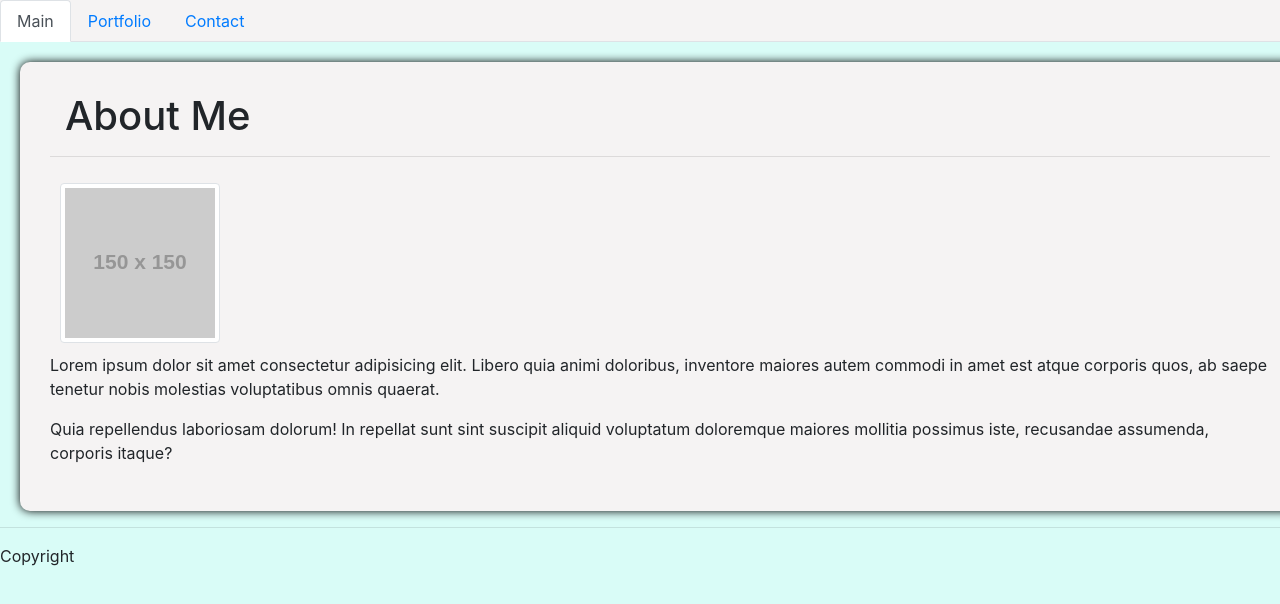
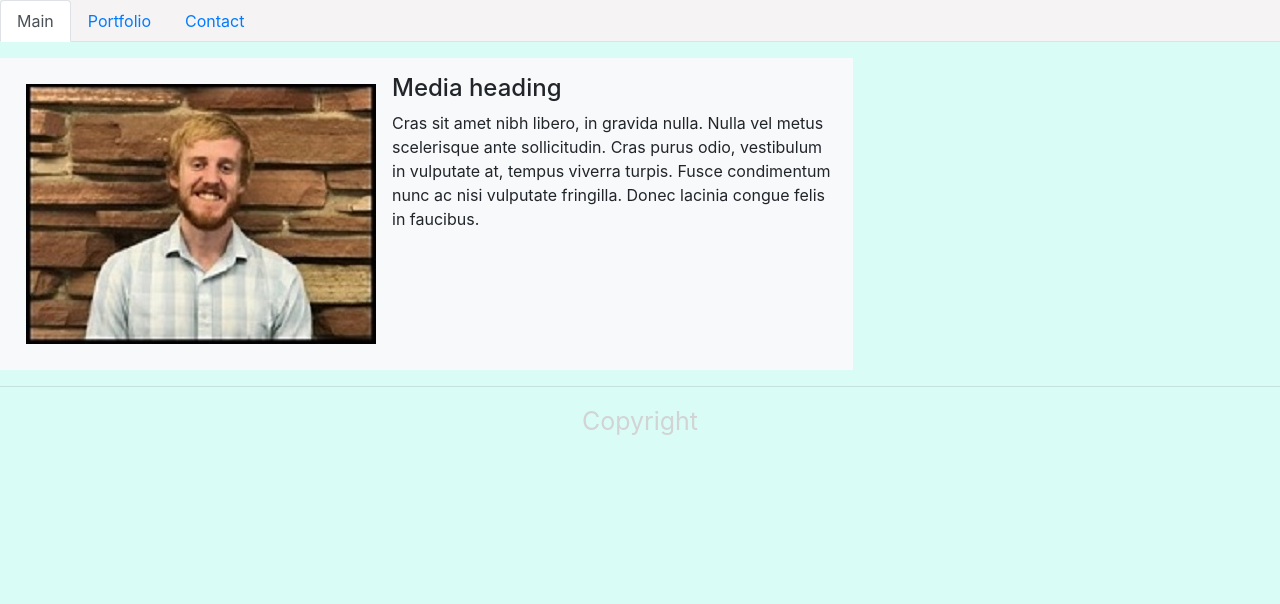
Before and after one commit to markmckenna37/Homework---Responsive-Portfolio, a plain HTML site: page index.html in a window 1280 px wide. Drawn offline with nearby package versions, Linux system fonts and the light colour scheme; placeholder pictures from the web are drawn by us.

Commit message:
Added about-me image, changed about me section to a media-body class, adjusted some spacing of HTML elements

```diff
--- a/index.html
+++ b/index.html
@@ -37,27 +37,16 @@
     </li>
   </ul>
   <!-- Fluid content container for about page contents, CSS styling -->
-  <section class="container-fluid about-container">
-    <!-- Setting grid and column size, adjusted for device responsiveness -->
-    <div class="col-xs-12 col-sm-12 col-md-12 col-lg-6">
-      <h1>About Me</h1>
+  <div class=" col-md-12 col-lg-8 media bg-light p-3 mt-3">
+    <img class="mr-3" src="Assets/Images/Propic.jpeg" alt="Generic placeholder image">
+    <div class="media-body">
+      <h4 class="mt-0">Media heading</h4>
+      <p>Cras sit amet nibh libero, in gravida nulla. Nulla vel metus scelerisque ante sollicitudin. Cras purus odio, vestibulum in vulputate at, tempus viverra turpis. Fusce condimentum nunc ac nisi vulputate fringilla. Donec lacinia congue felis in faucibus.</p>
     </div>
-    <hr>
-    <div class="row">
-      <!-- Column with image and paragraph tags -->
-      <div class="col">
-        <!-- Image with bootstrap class img-thumbnail -->
-        <img class="img-thumbnail" src="https://via.placeholder.com/150">
-        <p>Lorem ipsum dolor sit amet consectetur adipisicing elit. Libero quia animi doloribus, inventore maiores autem
-          commodi in amet est atque corporis quos, ab saepe tenetur nobis molestias voluptatibus omnis quaerat.</p>
-        <p> Quia repellendus laboriosam dolorum! In repellat sunt sint suscipit aliquid voluptatum doloremque maiores
-          mollitia possimus iste, recusandae assumenda, corporis itaque?</p>
-      </div>
-    </div>
+  </div>
   </section>
-    <hr>
-    <!-- Footer -->
+  <hr>
+  <footer class="footer">Copyright</footer>
 </body>
-<footer class="footer">Copyright</footer>
 
 </html>
--- a/style.css
+++ b/style.css
@@ -8,16 +8,21 @@ body {
 ul {
     background: rgb(245, 243, 243);
 }
-.form-container, .about-container, .portfolio {
+.form-container, .portfolio {
     background: rgb(245, 243, 243);
     padding: 30px;
     border-radius: 10px;
     box-shadow: 0 0 10px 0 #000;
     margin: 30px 0 0 0;
 }
-.about-container {
-    margin: 20px 0 0 20px;
-}
 .portfolio {
     padding-left: 10px;
 }
+footer {
+    font-size: 25px;
+    text-align: center;
+    color: lightgray;
+}
+.figcaption {
+    margin-left: 5rem;
+}
```
Also changed, not shown: contact.html (+5 -6 lines), portfolio.html (+16 -17 lines), Assets/Images/Propic.jpeg (added).
